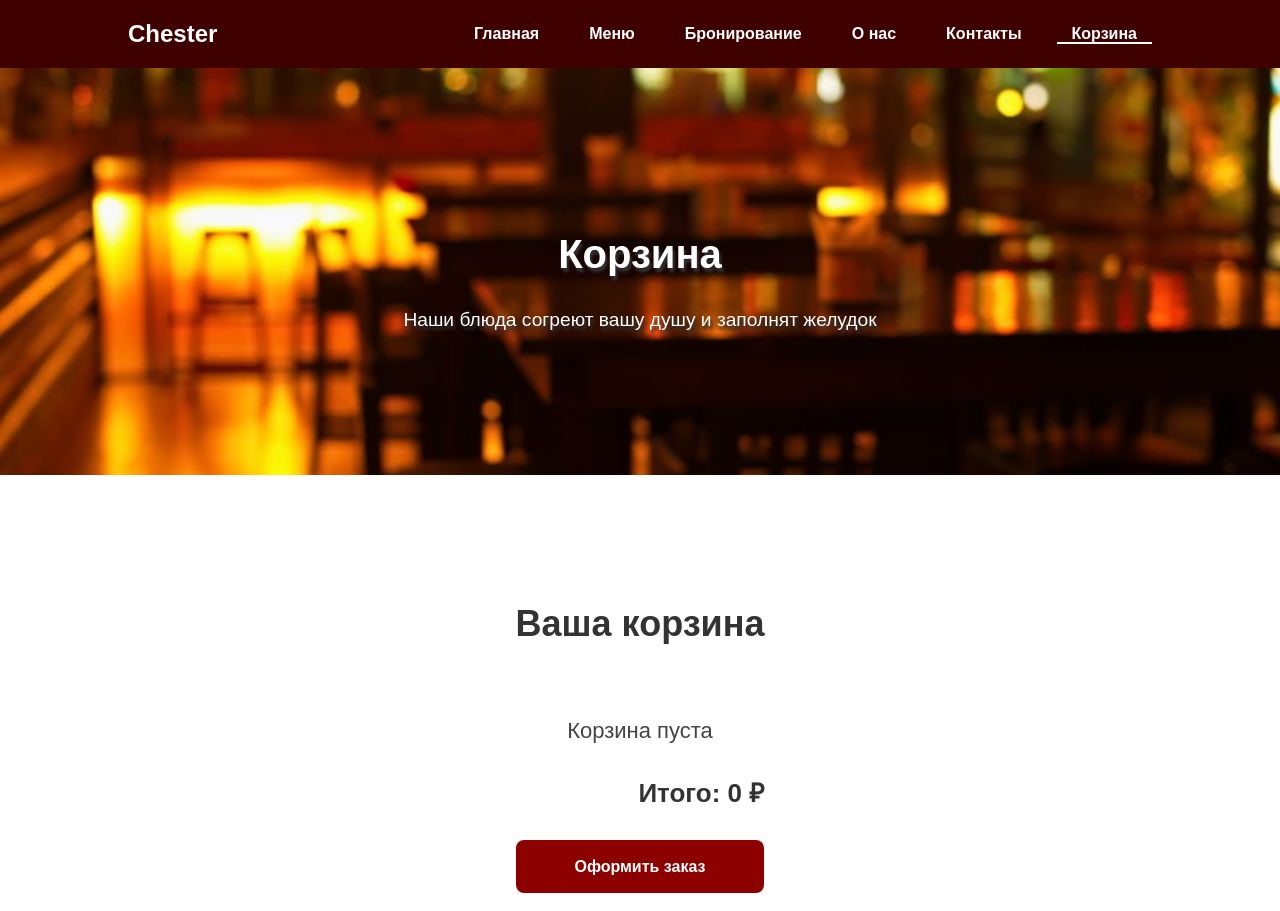
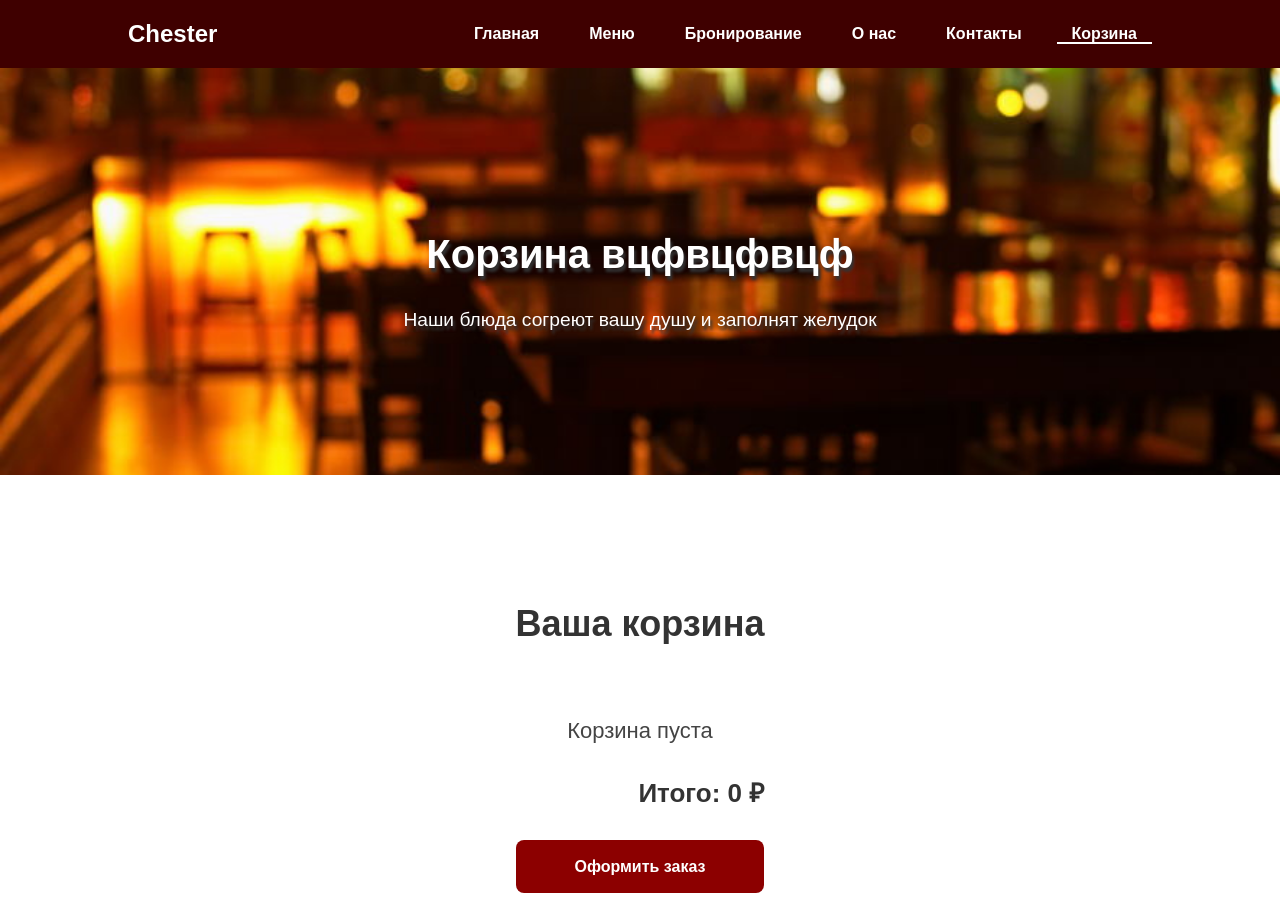
Before and after one commit to Loqwaiyz/CHESTER_HTML, a plain HTML site: page cart.html in a window 1280 px wide. Shown: the top 911 px of the page. Drawn offline with Linux system fonts and the light colour scheme.

Commit message:
тест деплоя

```diff
--- a/cart.html
+++ b/cart.html
@@ -34,7 +34,7 @@
 </header>
 
 <section class="hero small-hero">
-    <h1>Корзина</h1>
+    <h1>Корзина вцфвцфвцф</h1>
     <p> Наши блюда согреют вашу душу и заполнят желудок</p>
 </section>
 
```
